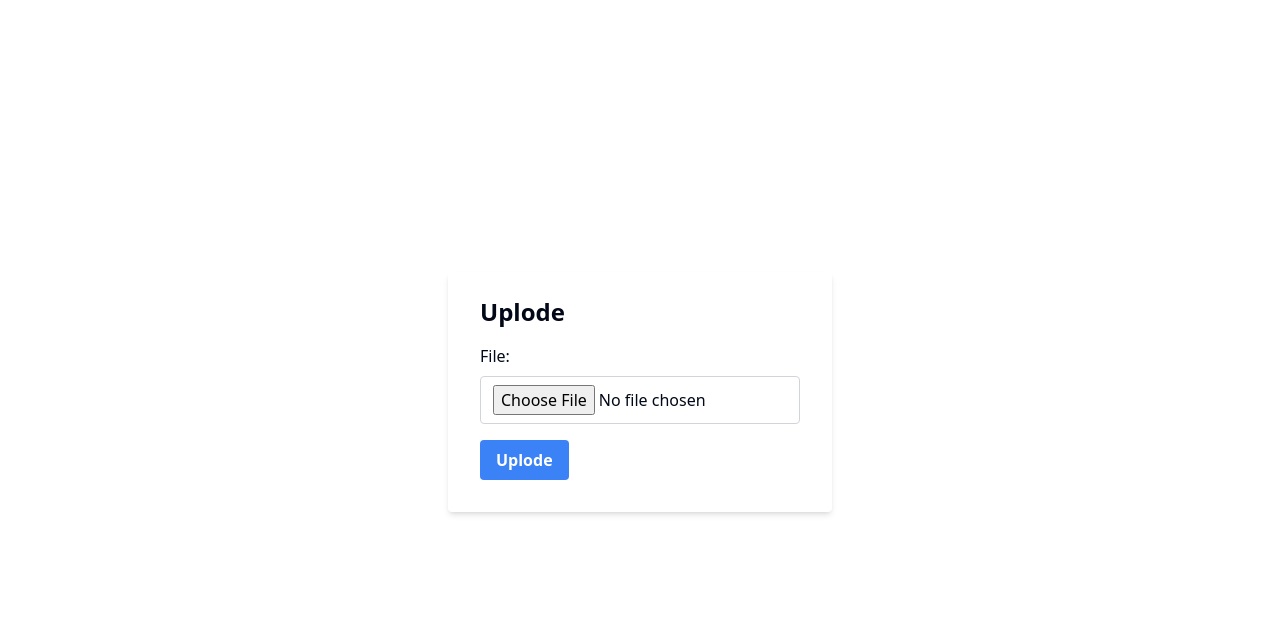
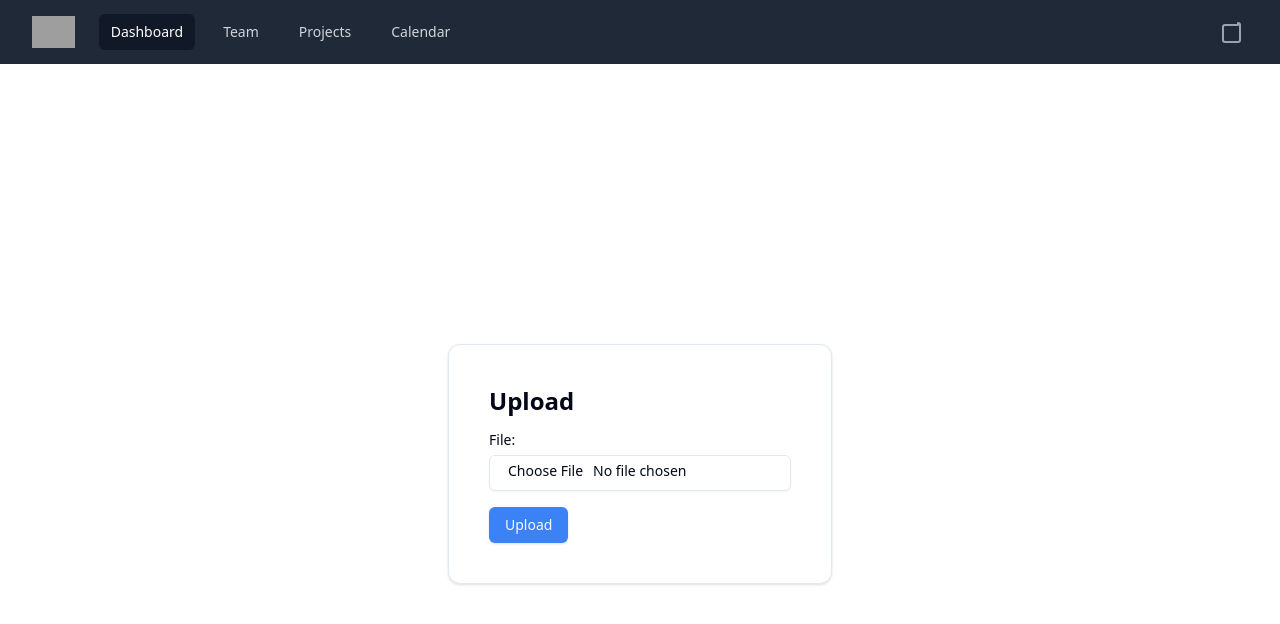
Before and after one commit to Manik2607/AiContentManager, a React (Vite) app: page /upload in a window 1280 px wide. Shown: the top 624 px of the page. Built offline with nearby package versions, Linux system fonts and the light colour scheme; grey boxes are pictures that could not be loaded.

Commit message:
added nav and ui changes

```diff
--- a/package.json
+++ b/package.json
@@ -11,6 +11,7 @@
   },
   "dependencies": {
     "@radix-ui/react-icons": "^1.3.0",
+    "@radix-ui/react-label": "^2.1.0",
     "@radix-ui/react-slot": "^1.1.0",
     "class-variance-authority": "^0.7.0",
     "clsx": "^2.1.1",
--- a/src/App.tsx
+++ b/src/App.tsx
@@ -5,12 +5,14 @@ import Login from './pages/login'
 import Register from './pages/register'
 import PageNotFound from './pages/pagenotfound'
 import Upload from './pages/upload'
+import Nav from './pages/components/nav'
 
 function App() {
 
 
   return (
     <>
+      <Nav/>
       <Router>
         <Routes>
           <Route path="/" element={<Home/>} />
@@ -25,4 +27,4 @@ function App() {
   )
 }
 
-export default App
+export default App;
--- /dev/null
+++ b/src/components/ui/label.tsx
@@ -0,0 +1,24 @@
+import * as React from "react"
+import * as LabelPrimitive from "@radix-ui/react-label"
+import { cva, type VariantProps } from "class-variance-authority"
+
+import { cn } from "@/lib/utils"
+
+const labelVariants = cva(
+  "text-sm font-medium leading-none peer-disabled:cursor-not-allowed peer-disabled:opacity-70"
+)
+
+const Label = React.forwardRef<
+  React.ElementRef<typeof LabelPrimitive.Root>,
+  React.ComponentPropsWithoutRef<typeof LabelPrimitive.Root> &
+    VariantProps<typeof labelVariants>
+>(({ className, ...props }, ref) => (
+  <LabelPrimitive.Root
+    ref={ref}
+    className={cn(labelVariants(), className)}
+    {...props}
+  />
+))
+Label.displayName = LabelPrimitive.Root.displayName
+
+export { Label }
--- /dev/null
+++ b/src/pages/components/nav.tsx
@@ -0,0 +1,78 @@
+
+export default function Nav() {
+    return (
+        <>
+            <nav className="bg-gray-800">
+                <div className="max-w-7xl mx-auto px-2 sm:px-6 lg:px-8">
+                    <div className="relative flex items-center justify-between h-16">
+                        <div className="flex-1 flex items-center justify-center sm:items-stretch sm:justify-start">
+                            <div className="flex-shrink-0 flex items-center">
+                                <img
+                                    className="block lg:hidden h-8 w-auto"
+                                    src="https://tailwindui.com/img/logos/workflow-mark-indigo-500.svg"
+                                    alt="Workflow"
+                                />
+                                <img
+                                    className="hidden lg:block h-8 w-auto"
+                                    src="https://tailwindui.com/img/logos/workflow-logo-indigo-500-mark-white-text.svg"
+                                    alt="Workflow"
+                                />
+                            </div>
+                            <div className="hidden sm:block sm:ml-6">
+                                <div className="flex space-x-4">
+                                    <a
+                                        href="#"
+                                        className="bg-gray-900 text-white px-3 py-2 rounded-md text-sm font-medium"
+                                    >
+                                        Dashboard
+                                    </a>
+                                    <a
+                                        href="#"
+                                        className="text-gray-300 hover:bg-gray-700 hover:text-white px-3 py-2 rounded-md text-sm font-medium"
+                                    >
+                                        Team
+                                    </a>
+                                    <a
+                                        href="#"
+                                        className="text-gray-300 hover:bg-gray-700 hover:text-white px-3 py-2 rounded-md text-sm font-medium"
+                                    >
+                                        Projects
+                                    </a>
+                                    <a
+                                        href="#"
+                                        className="text-gray-300 hover:bg-gray-700 hover:text-white px-3 py-2 rounded-md text-sm font-medium"
+                                    >
+                                        Calendar
+                                    </a>
+                                </div>
+                            </div>
+                        </div>
+                        <div className="absolute inset-y-0 right-0 flex items-center pr-2 sm:static sm:inset-auto sm:pr-0">
+                            <button
+                                type="button"
+                                className="bg-gray-800 p-1 rounded-full text-gray-400 hover:text-white focus:outline-none focus:ring-2 focus:ring-offset-2 focus:ring-offset-gray-800 focus:ring-white"
+                            >
+                                <span className="sr-only">View notifications</span>
+                                <svg
+                                    className="h-6 w-6"
+                                    xmlns="http://www.w3.org/2000/svg"
+                                    fill="none"
+                                    viewBox="0 0 24 24"
+                                    stroke="currentColor"
+                                    aria-hidden="true"
+                                >
+                                    <path
+                                        strokeLinecap="round"
+                                        strokeLinejoin="round"
+                                        strokeWidth="2"
+                                        d="M3 7v13a2 2 0 002 2h13a2 2 0 002-2V7m-2-2H5a2 2 0 00-2 2v13a2 2 0 002 2h13a2 2 0 002-2V5a2 2 0 00-2-2z"
+                                    />
+                                </svg>
+                            </button>
+                        </div>
+                    </div>
+                </div>
+            </nav>
+        </>
+    );
+}
--- a/src/pages/home.tsx
+++ b/src/pages/home.tsx
@@ -3,12 +3,14 @@ import {auth} from "@/firebase/firebase";
 import { doc, getDoc } from "firebase/firestore";
 import { db } from "../firebase/firebase";
 import { useEffect, useState } from "react";
+import { useNavigate } from "react-router-dom";
 
 
 function Home() {
+  const navigation = useNavigate();
   const logout = () => {
     auth.signOut().then(() => {
-      window.location.href = "/login";
+      navigation("/login");
     });
   };
 
--- a/src/pages/login.tsx
+++ b/src/pages/login.tsx
@@ -1,8 +1,6 @@
 import { useState } from "react";
 import { auth } from "../firebase/firebase";
 import { signInWithEmailAndPassword } from "firebase/auth";
-
-
 import {
   Card,
   CardHeader,
@@ -12,11 +10,13 @@ import {
 } from "@/components/ui/card";
 import { Input } from "@/components/ui/input";
 import { Button } from "@/components/ui/button";
-import { Link } from "react-router-dom";
+import { Link, useNavigate } from "react-router-dom";
 
 const Login = () => {
   const [email, setEmail] = useState("");
   const [password, setPassword] = useState("");
+
+  const navigate = useNavigate();
 
   const handleEmailChange = (e: any) => {
     setEmail(e.target.value);
@@ -45,9 +45,8 @@ const Login = () => {
       );
       const user = userCredential.user;
       console.log("User signed in:", user);
+      navigate("/");
 
-      // Redirect to home page
-      //   window.location.href = "/";
     } catch (error: any) {
       console.error("Error during sign in:", error);
 
--- a/src/pages/register.tsx
+++ b/src/pages/register.tsx
@@ -11,13 +11,15 @@ import {
 } from "@/components/ui/card";
 import { Input } from "@/components/ui/input";
 import { Button } from "@/components/ui/button";
-import { Link } from "react-router-dom";
+import { Link, useNavigate } from "react-router-dom";
 
 const Register = () => {
   const [name, setName] = useState("");
   const [email, setEmail] = useState("");
   const [password, setPassword] = useState("");
   const [confirmPassword, setConfirmPassword] = useState("");
+
+  const navigate = useNavigate();
 
   const handleRegister = async (e: any) => {
     e.preventDefault();
@@ -28,7 +30,6 @@ const Register = () => {
     }
 
     try {
-      // Create a new user
       const userCredential = await createUserWithEmailAndPassword(
         auth,
         email,
@@ -36,14 +37,14 @@ const Register = () => {
       );
       const user = userCredential.user;
 
-      // Save user data to Firestore
       await setDoc(doc(db, "users", user.uid), {
         name: name,
         email: user.email,
       });
 
       console.log("User registered:", user);
-      // window.location.href = "/";
+
+      navigate("/");
     } catch (error: any) {
       if (error.code === "auth/email-already-in-use") {
         alert(
--- a/src/pages/upload.tsx
+++ b/src/pages/upload.tsx
@@ -1,39 +1,42 @@
 import { useState } from "react";
-import { Link } from "react-router-dom";
+import { Button } from "@/components/ui/button"; // Example import path for Shadcn UI Button
+import { Input } from "@/components/ui/input"; // Example import path for Shadcn UI Input
+import { Label } from "@/components/ui/label"; // Example import path for Shadcn UI Label
+import { Card } from "@/components/ui/card";
 
+export default function Upload() {
+  const [file, setFile] = useState<File | null>(null);
 
-export default function Uplode() {
-  const [file, setFile] = useState<File | null>(null);
   return (
     <>
       <div className="flex flex-col items-center justify-center h-screen">
-        <div className="bg-white shadow-md rounded px-8 pt-6 pb-8 mb-4 w-96">
-          <h2 className="text-2xl font-bold mb-4">Uplode</h2>
+        <Card className="w-96 p-10">
+          <h2 className="text-2xl font-bold mb-4">Upload</h2>
           <form className="w-full">
             <div className="mb-4">
-              <label className="block mb-2">File:</label>
-              <label className="block mb-2">{file && file.name}</label>
-              <input
+              <Label htmlFor="file" className="block mb-2">
+                File:
+              </Label>
+              <Label className="block mb-2">{file && file.name}</Label>
+              <Input
+                id="file"
                 type="file"
-                className="w-full border border-gray-300 rounded px-3 py-2"
+                className="w-full"
                 required
-                onChange={(e:any) => setFile(e.target.files[0])}
+                onChange={(e: any) => setFile(e.target.files[0])}
               />
             </div>
             <div className="flex">
-              <button
-                type="submit"
-                className="bg-blue-500 hover:bg-blue-700 text-white font-bold py-2 px-4 rounded"
-              >
-                Uplode
-              </button>
+              <Button type="submit" className="bg-blue-500 hover:bg-blue-700">
+                Upload
+              </Button>
               <div className="flex-grow"></div>
               {/* <Link className="px-8 py-1 text-blue-500" to="/register">
                 Register now
               </Link> */}
             </div>
           </form>
-        </div>
+        </Card>
       </div>
     </>
   );
```
Also changed, not shown: 1 other file (tests, documents, lock files or other folders).
